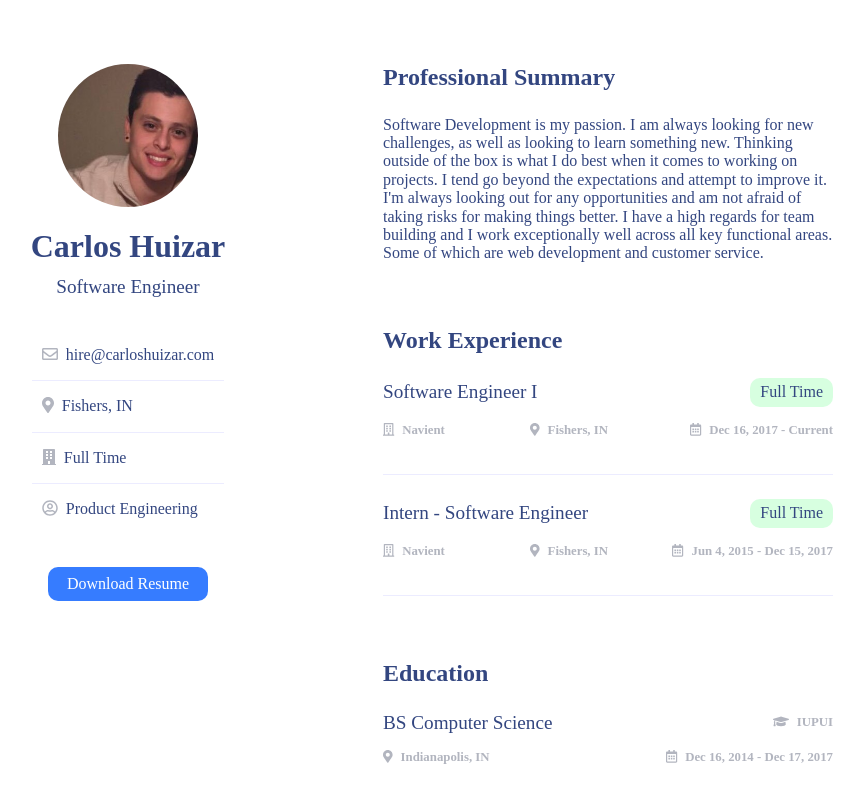
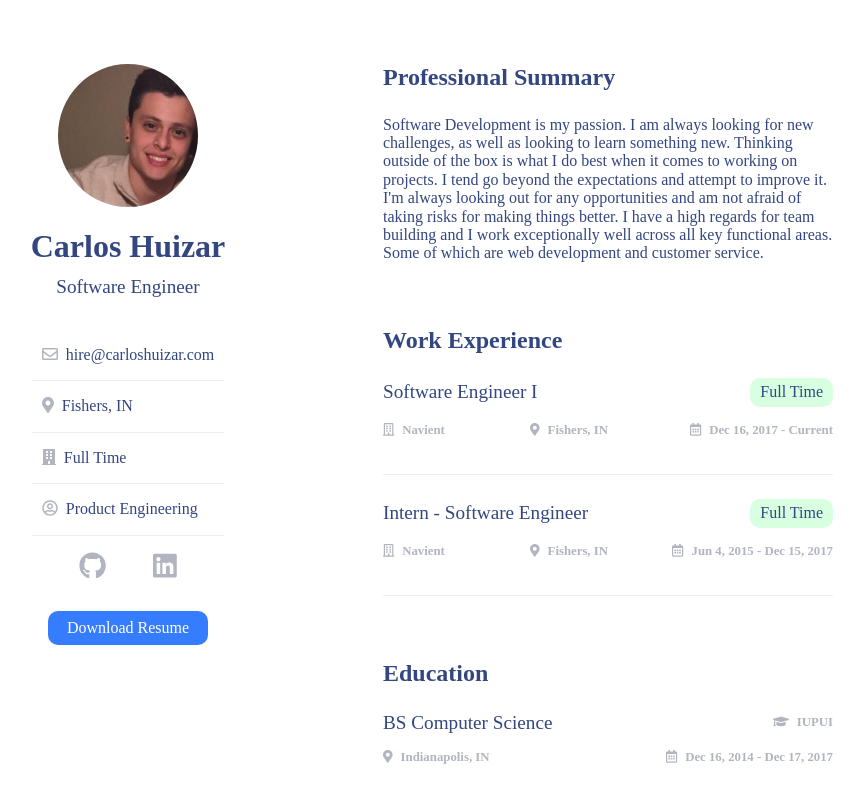
Before and after one commit to cahuizar/PersonalSite, a React (Create React App) app: page / in a window 1280 px wide. Shown: the top 799 px of the page, without its empty margins (272-1136 px from the left). Built offline with nearby package versions, Linux system fonts and the light colour scheme; the HTML template or start-up script is replaced by a standard one.

Commit message:
Add social icons

```diff
--- a/src/components/LeftPanel/SubInfo/SubInfo.js
+++ b/src/components/LeftPanel/SubInfo/SubInfo.js
@@ -2,9 +2,11 @@
 import { jsx } from '@emotion/core';
 import subInfoStyles from './SubInfo.styles';
 import { InfoItem } from './InfoItem';
+import { FontAwesomeIcon } from '@fortawesome/react-fontawesome';
 
 import { faMapMarkerAlt, faBuilding } from '@fortawesome/free-solid-svg-icons';
 import { faEnvelope, faUserCircle } from '@fortawesome/free-regular-svg-icons';
+import { faGithub, faLinkedin } from '@fortawesome/free-brands-svg-icons';
 
 export const SubInfo = () => {
   return (
@@ -18,6 +20,28 @@ export const SubInfo = () => {
         <InfoItem icon={faMapMarkerAlt}>Fishers, IN</InfoItem>
         <InfoItem icon={faBuilding}>Full Time</InfoItem>
         <InfoItem icon={faUserCircle}>Product Engineering</InfoItem>
+        <div class='social'>
+          <div>
+            <a
+              href='https://github.com/cahuizar'
+              target='_blank'
+              without
+              rel='noopener noreferrer'
+            >
+              <FontAwesomeIcon className='icon' icon={faGithub} />
+            </a>
+          </div>
+          <div>
+            <a
+              href='https://www.linkedin.com/in/carlos-huizar-271264117'
+              target='_blank'
+              without
+              rel='noopener noreferrer'
+            >
+              <FontAwesomeIcon className='icon' icon={faLinkedin} />
+            </a>
+          </div>
+        </div>
       </div>
     </div>
   );
--- a/src/components/LeftPanel/SubInfo/SubInfo.styles.js
+++ b/src/components/LeftPanel/SubInfo/SubInfo.styles.js
@@ -4,6 +4,24 @@ const subInfoStyles = css`
   display: flex;
   justify-content: center;
   margin: 2rem auto;
+  .social {
+    display: flex;
+    justify-content: space-evenly;
+    align-items: center;
+    margin-top: 1rem;
+    a {
+      color: #b2b5bf;
+      &:hover,
+      &:active,
+      &:focus {
+        color: #538fff;
+      }
+    }
+    .icon {
+      font-size: 1.7rem;
+      vertical-align: text-top;
+    }
+  }
 `;
 
 export default subInfoStyles;
```
